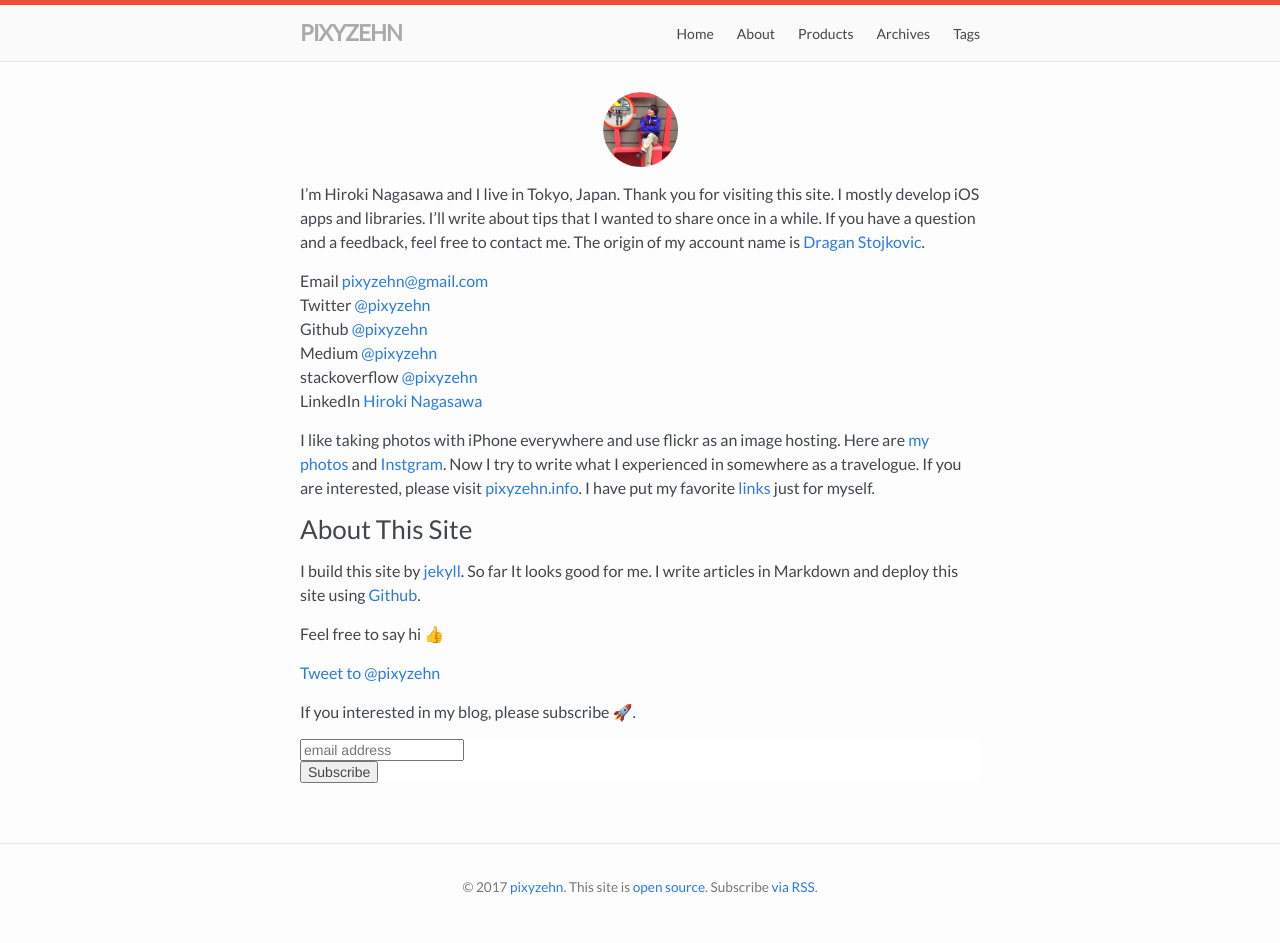
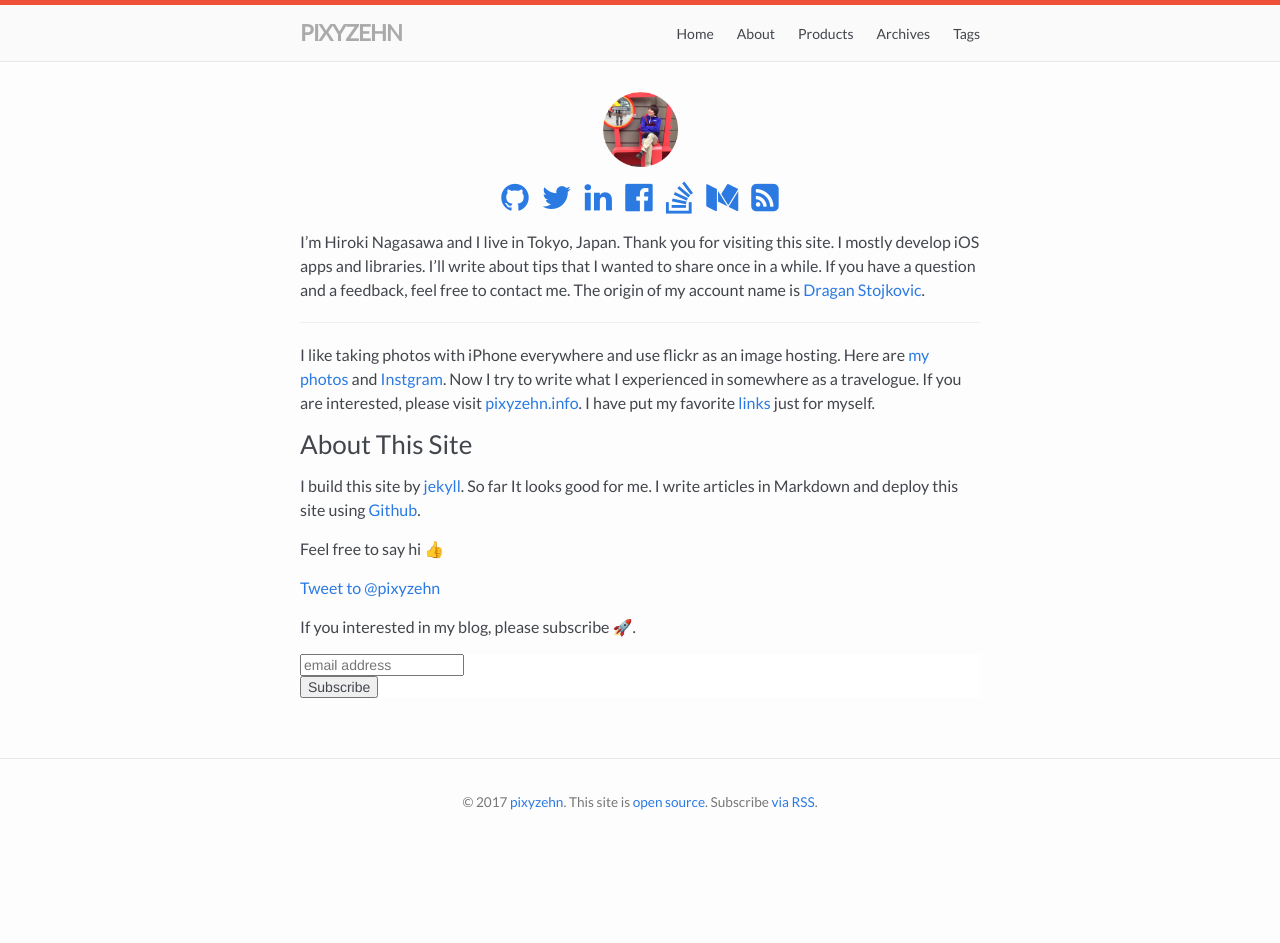
Before and after one commit to pixyzehn/pixyzehn.com, a Jekyll site: the page built from pages/about.md, in a window 1280 px wide. Built offline with Jekyll 4.4.1, drawn with Linux system fonts in a browser that asks for light colours; emoji names are drawn with the system emoji font; comment, search, counter and statistics services are not loaded; after the commit the page ends 900 px from its top, so only the background shows below that.

Commit message:
Add contact_follow part

```diff
--- a/_config.yml
+++ b/_config.yml
@@ -12,9 +12,13 @@ github_username: pixyzehn
 
 links:
   repo: 'https://github.com/pixyzehn/pixyzehn.github.io'
+  github: 'https://github.com/pixyzehn'
   twitter: 'https://twitter.com/pixyzehn'
-  github: 'https://github.com/pixyzehn'
+  facebook: 'https://www.facebook.com/pixyzehn'
   linkedin: 'https://www.linkedin.com/in/pixyzehn'
+  stackoverflow: 'http://stackoverflow.com/users/2461812/pixyzehn'
+  medium: 'https://medium.com/@pixyzehn'
+  rss: 'https://pixyzehn.com/feed.xml'
 
 # Build settings
 markdown: kramdown
--- /dev/null
+++ b/_includes/contact_follow.html
@@ -0,0 +1,13 @@
+<div class="row contact">
+    <div class="col-sm-12 col-sm-offset-0 col-md-8 col-md-offset-2">
+        <ul class="inline center">
+            <li><a href="{{ site.links.github }}" title="Follow me on Github"><i class="fa fa-2x fa-github" aria-hidden="true"></i></a></li>
+            <li><a href="{{ site.links.twitter }}" title="Follow me on Twitter"><i class="fa fa-2x fa-twitter" aria-hidden="true"></i></a></li>
+            <li><a href="{{ site.links.linkedin }}" title="Connect with me on LinkedIn"><i class="fa fa-2x fa-linkedin" aria-hidden="true"></i></a></li>
+            <li><a href="{{ site.links.facebook }}" title="Follow me on Facebook"><i class="fa fa-2x fa-facebook-official" aria-hidden="true"></i></a></li>
+            <li><a href="{{ site.links.stackoverflow }}" title="Check me on stackoverflow"><i class="fa fa-2x fa-stack-overflow" aria-hidden="true"></i></a></li>
+            <li><a href="{{ site.links.medium }}" title="Follow me on Medium"><i class="fa fa-2x fa-medium" aria-hidden="true"></i></a></li>
+            <li><a href="{{ site.links.rss }}" title="Subscribe via RSS/atom"><i class="fa fa-2x fa-rss-square" aria-hidden="true"></i></a></li>
+        </ul>
+    </div>
+</div>
--- a/_sass/_layout.scss
+++ b/_sass/_layout.scss
@@ -344,3 +344,21 @@
     }
   }
 }
+
+/**
+ * Contact follow
+ */
+ .contact {
+  ul {
+    li {
+       display: inline-block;
+       margin-left: 0.5rem;
+       margin-right: 0.5rem;
+     }
+   }
+ }
+
+.row .contact {
+  margin-right: -15px;
+  margin-left: -15px;
+}
--- a/pages/about.md
+++ b/pages/about.md
@@ -6,15 +6,12 @@ permalink: /about/
 
 ![My profile]({{ site.url }}/assets/profile.png){:height="75px" width="75px" .profile-image}
 
+{% include contact_follow.html %}
+
 I'm Hiroki Nagasawa and I live in Tokyo, Japan. Thank you for visiting this site. I mostly develop iOS apps and libraries. I'll write about tips that I wanted to share once in a while.
 If you have a question and a feedback, feel free to contact me. The origin of my account name is [Dragan Stojkovic](https://en.wikipedia.org/wiki/Dragan_Stojkovi%C4%87).
 
-Email <pixyzehn@gmail.com>
-Twitter [@pixyzehn](https://twitter.com/pixyzehn){:target="_blank"}
-Github [@pixyzehn](https://github.com/pixyzehn){:target="_blank"}
-Medium [@pixyzehn](https://medium.com/@pixyzehn){:target="_blank"}
-stackoverflow [@pixyzehn](http://stackoverflow.com/users/2461812/pixyzehn){:target="_blank"}
-LinkedIn [Hiroki Nagasawa](https://www.linkedin.com/in/pixyzehn){:target="_blank"}
+<hr>
 
 I like taking photos with iPhone everywhere and use flickr as an image hosting. Here are [my photos](https://www.flickr.com/photos/pixyzehn/albums){:target="_blank"} and [Instgram](https://www.instagram.com/pixyzehn/){:target="_blank"}. Now I try to write what I experienced in somewhere as a travelogue. If you are interested, please visit [pixyzehn.info](http://pixyzehn.info/){:target="_blank"}. I have put my favorite [links](../links){:target="_blank"} just for myself.
 
```
